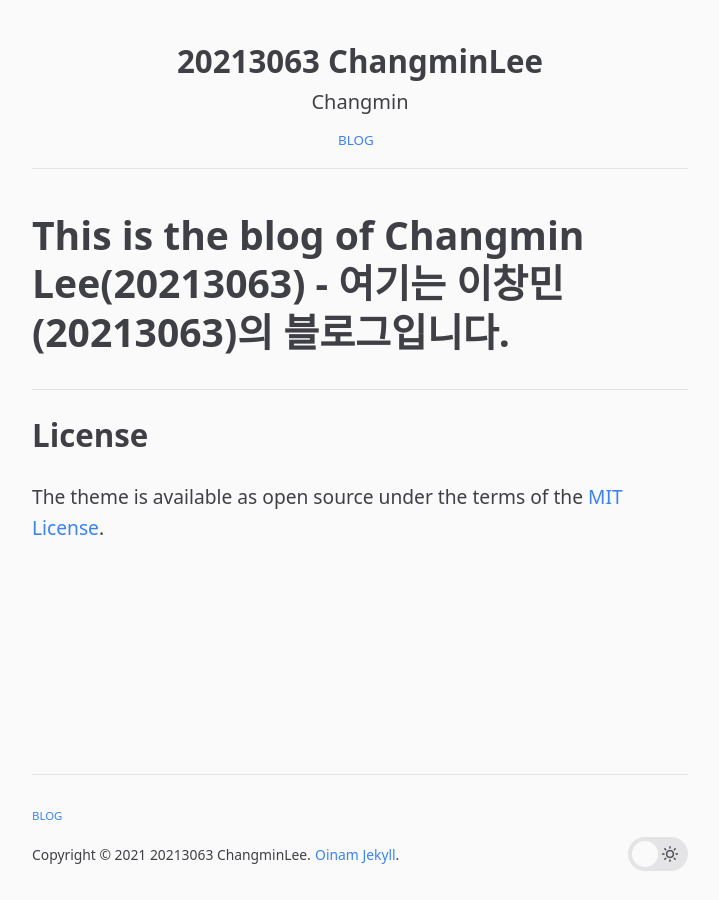
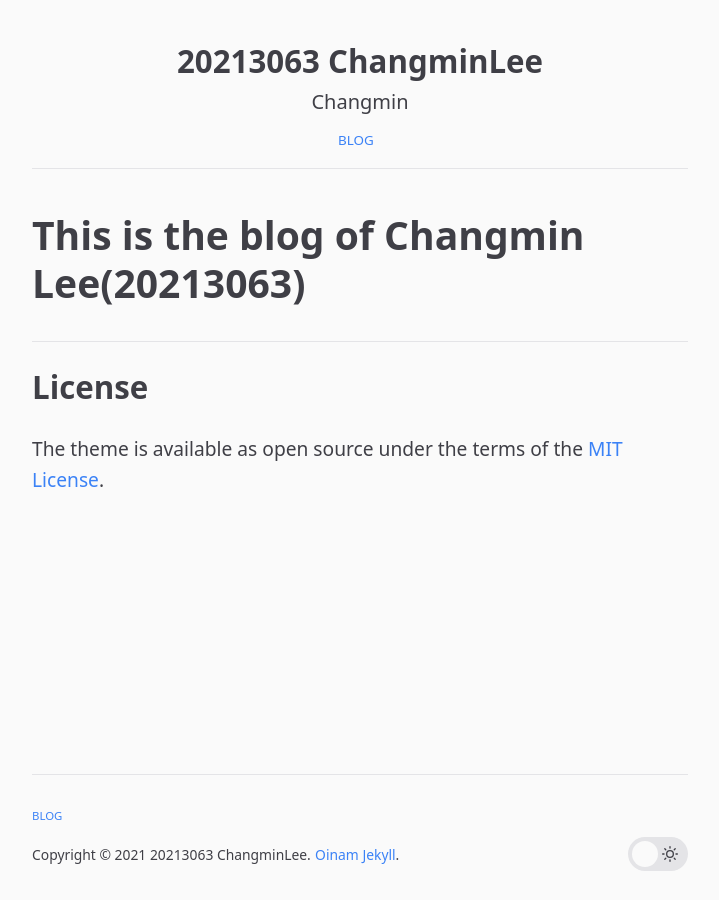
Before and after one commit to ckdals20213063/changminlee.github.io, a Jekyll site: the page built from index.md, in a window 1280 px wide. Shown: the whole page, without its empty margins (280-999 px from the left). Built offline with Jekyll 4.4.1, drawn with Linux system fonts in a browser that asks for light colours; our own code applies the rules of GitHub Pages for plain Markdown files.

Commit message:
Update index.md

```diff
--- a/index.md
+++ b/index.md
@@ -2,7 +2,7 @@
 layout: page
 ---
 
-## This is the blog of Changmin Lee(20213063) - 여기는 이창민(20213063)의 블로그입니다.
+## This is the blog of Changmin Lee(20213063)
 
 ---
 ## License
```
